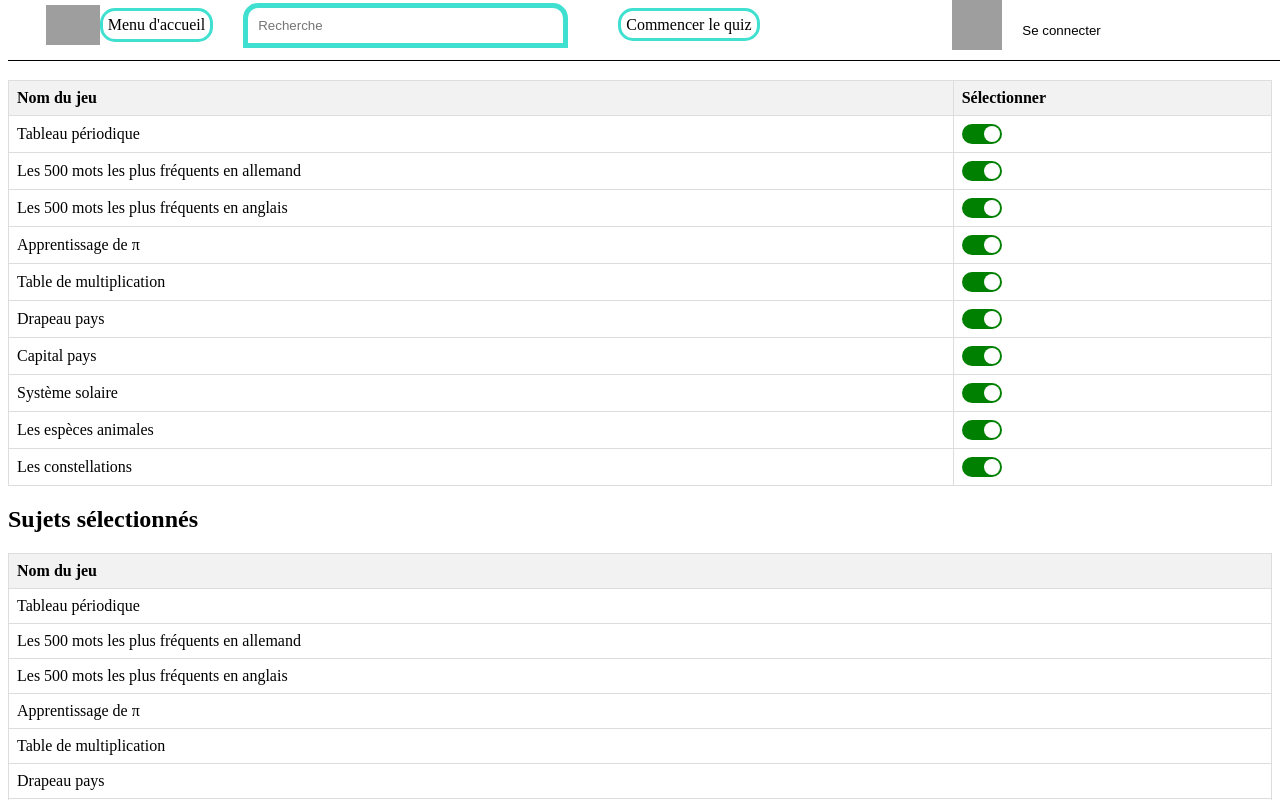
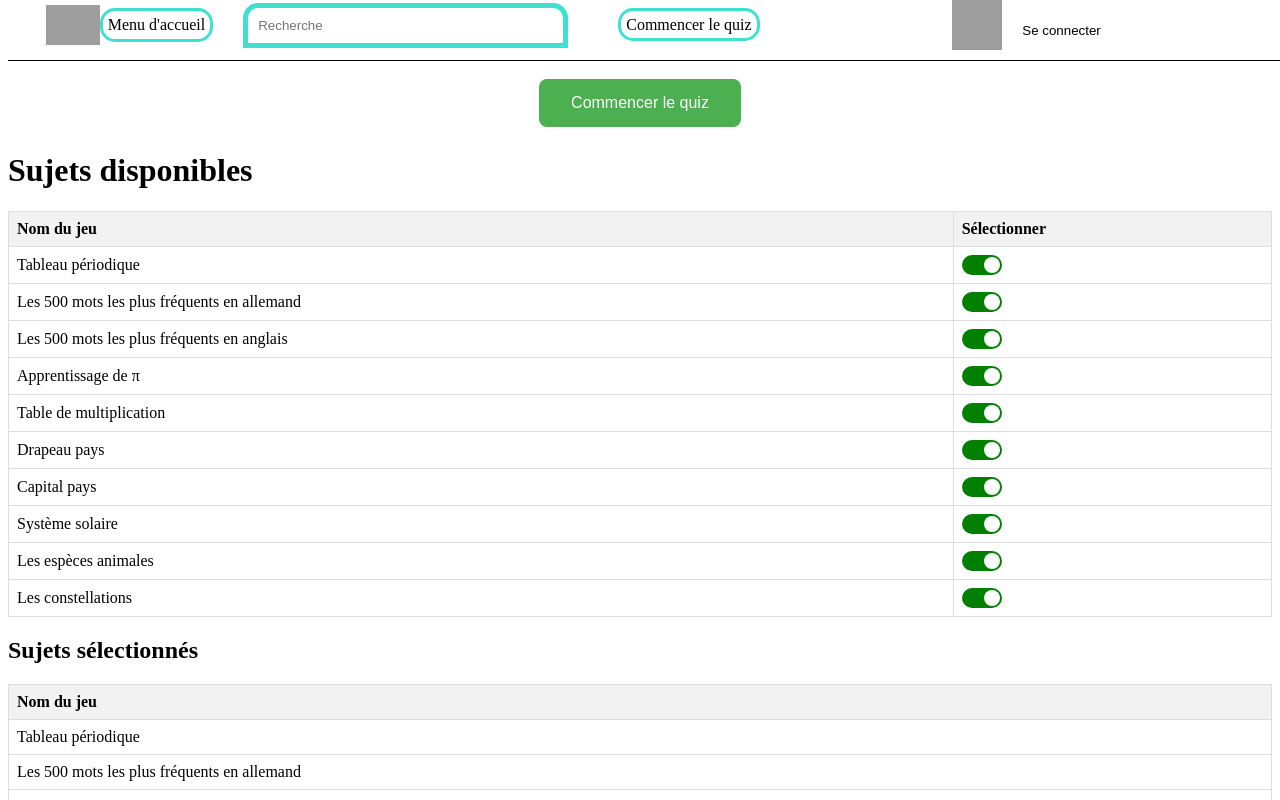
Before and after one commit to joaberch/Quiz, a Vue app in the folder Quiz/: page /start in a window 1280 px wide. Shown: the top 800 px of the page. Built offline with nearby package versions, Linux system fonts and the light colour scheme; grey boxes are pictures that could not be loaded.

Commit message:
Fix: start the quiz
Can't start the quiz if no games are selected

```diff
--- a/Quiz/src/views/start/start.vue
+++ b/Quiz/src/views/start/start.vue
@@ -1,5 +1,8 @@
 <template>
     <div>
+      <div class="begin">
+        <button @click="startQuiz" :disabled="selectedGames.length === 0">Commencer le quiz</button>
+      </div>
       <h1>Sujets disponibles</h1>
       <table>
         <thead>
@@ -24,8 +27,8 @@
           </tr>
         </tbody>
       </table>
-      <h2>Sujets sélectionnés</h2>
-      <table>
+      <h2 v-if="selectedGames.length > 0">Sujets sélectionnés</h2>
+      <table v-if="selectedGames.length > 0">
         <thead>
           <tr>
             <th>Nom du jeu</th>
@@ -47,6 +50,10 @@
   //All games are selected by default
   const selectedGames = ref([...allGames.value]);
 
+  const startQuiz = () => {
+    console.log(selectedGames)
+  }
+
   const toggleSelection = (game) => {
     if (selectedGames.value.includes(game)) {
       selectedGames.value = selectedGames.value.filter(g => g !== game);
@@ -57,6 +64,44 @@
   </script>
 
   <style scoped>
+  .begin>button {
+    background-color: #4CAF50; /* Vert */
+    border: none; /* Pas de bordure */
+    color: white; /* Texte blanc */
+    padding: 15px 32px; /* Espacement intérieur */
+    text-align: center; /* Alignement du texte */
+    text-decoration: none; /* Pas de soulignement */
+    display: inline-block; /* Affichage en ligne */
+    font-size: 16px; /* Taille de police */
+    margin: 4px 2px; /* Marges */
+    cursor: pointer; /* Curseur de la souris */
+    border-radius: 8px; /* Coins arrondis */
+    transition: background-color 0.3s, transform 0.3s; /* Transition douce pour le changement de couleur et l'animation */
+  }
+
+  .begin>button:hover:enabled {
+  background-color: #45a049; /* Vert légèrement plus foncé */
+  transform: scale(1.05); /* Légère augmentation de la taille */
+}
+
+.begin>button:active:enabled {
+  background-color: #3e8e41; /* Vert encore plus foncé */
+  transform: scale(0.95); /* Légère réduction de la taille */
+}
+
+.begin>button:disabled {
+  background-color: #ccc; /* Gris clair pour le bouton désactivé */
+  color: #666; /* Couleur du texte pour le bouton désactivé */
+  cursor: not-allowed; /* Curseur interdit */
+  box-shadow: none; /* Pas d'ombre */
+}
+
+  .begin {
+    margin-top: 75px;
+    display: flex;
+    justify-content: center;
+  }
+
   ul {
     padding: 0;
   }
```
